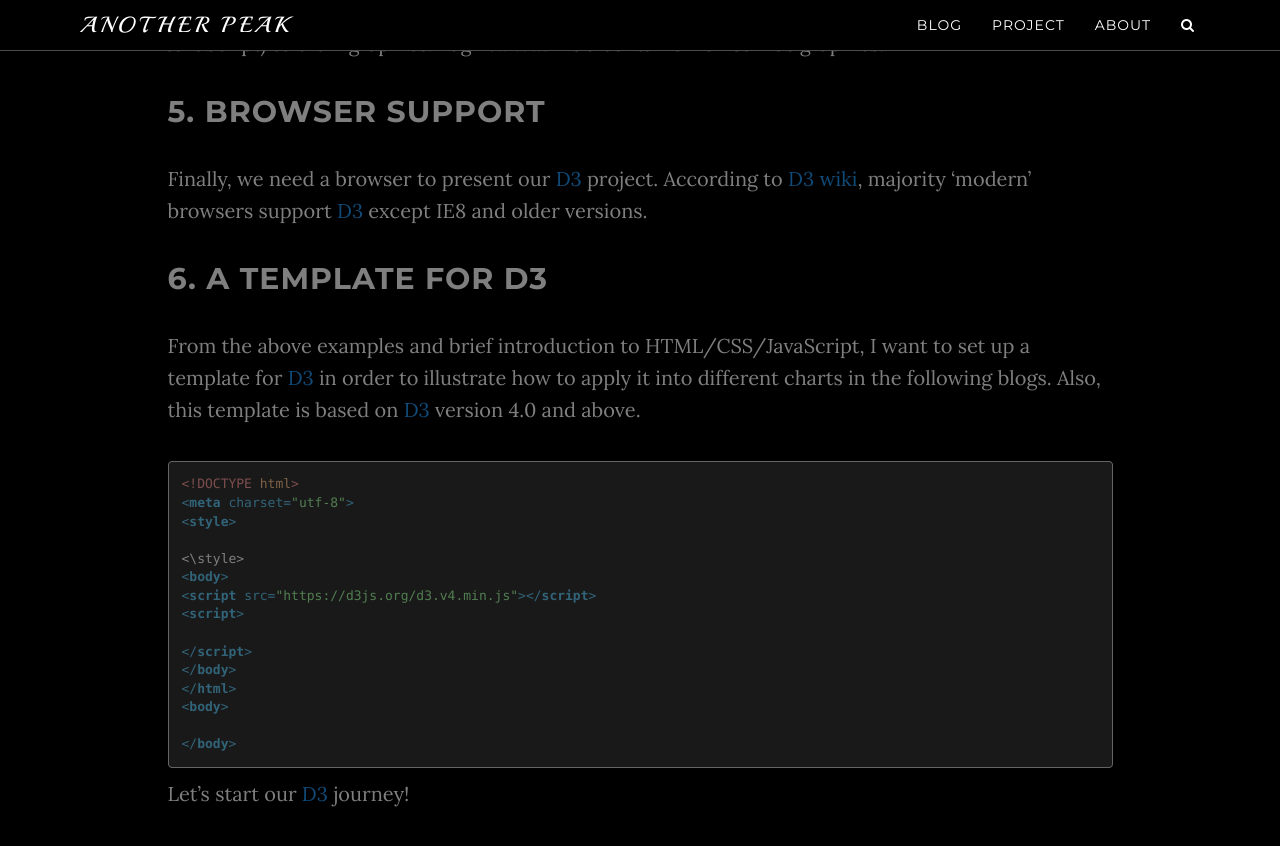
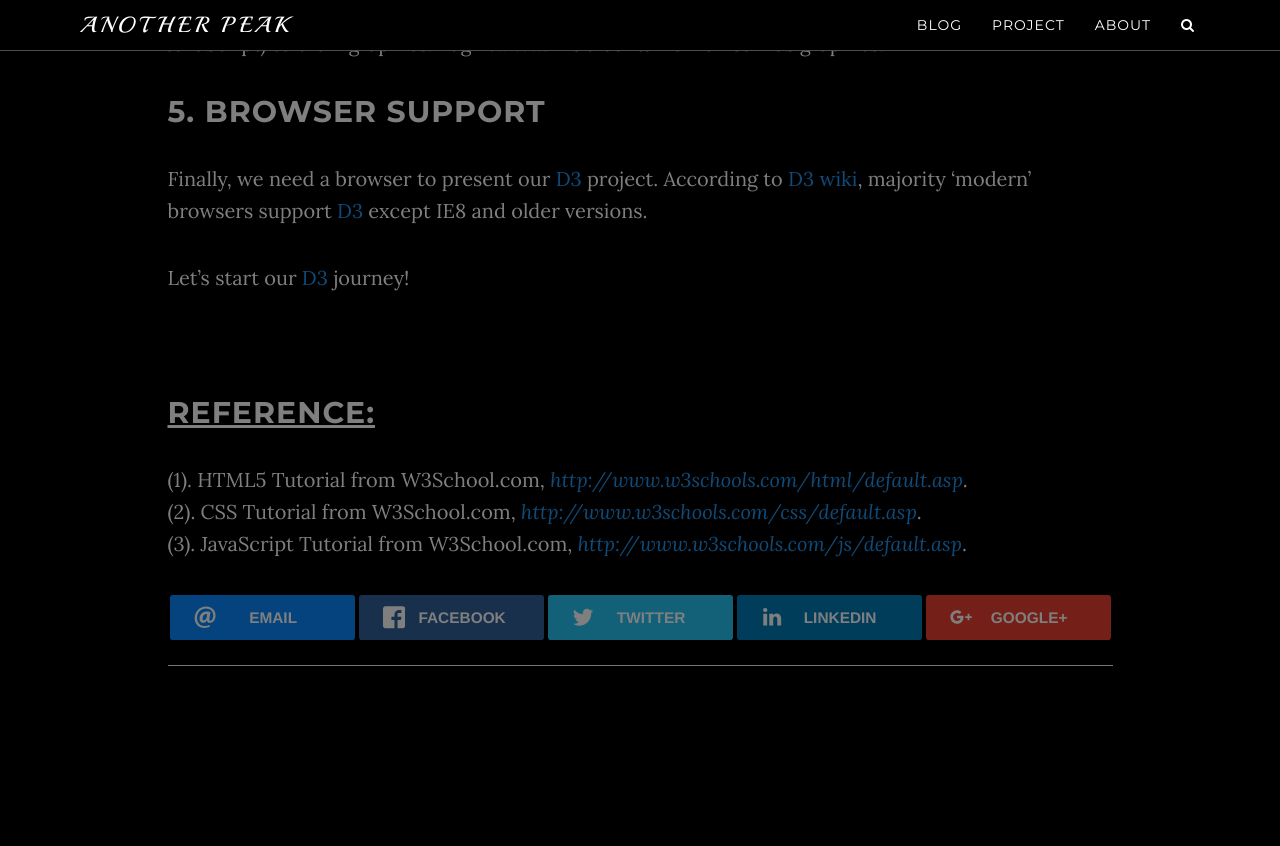
Before and after one commit to abrahamdu/abrahamdu.github.io, a Jekyll site: the page built from blog/_posts/2016-09-18-d3_examples_building_blocks.md, in a window 1280 px wide and 900 px high, scrolled down 8179 px. Shown: the top 846 px of the window. Built offline with Jekyll 4.4.1, drawn with Linux system fonts in a browser that asks for light colours; nearby versions of some CDN libraries; comment, search, counter and statistics services are not loaded.

Commit message:
Remove template

````diff
--- a/blog/_posts/2016-09-18-d3_examples_building_blocks.md
+++ b/blog/_posts/2016-09-18-d3_examples_building_blocks.md
@@ -317,28 +317,6 @@ __5. Browser Support__
 
 Finally, we need a browser to present our [D3] [1] project. According to [D3] [1] [wiki](https://github.com/d3/d3/wiki), majority 'modern' browsers support [D3] [1] except IE8 and older versions.
 
-__6. A Template for D3__
-----------------------
-
-From the above examples and brief introduction to HTML/CSS/JavaScript, I want to set up a template for [D3] [1] in order to illustrate how to apply it into different charts in the following blogs. Also, this template is based on [D3] [1] version 4.0 and above.
-
-```javascript
-<!DOCTYPE html>
-<meta charset="utf-8">
-<style>
-
-<\style>
-<body>
-<script src="https://d3js.org/d3.v4.min.js"></script>
-<script>
-
-</script>
-</body>
-</html>
-<body>
-
-</body>
-```
 
 Let's start our [D3] [1] journey!
 
````
